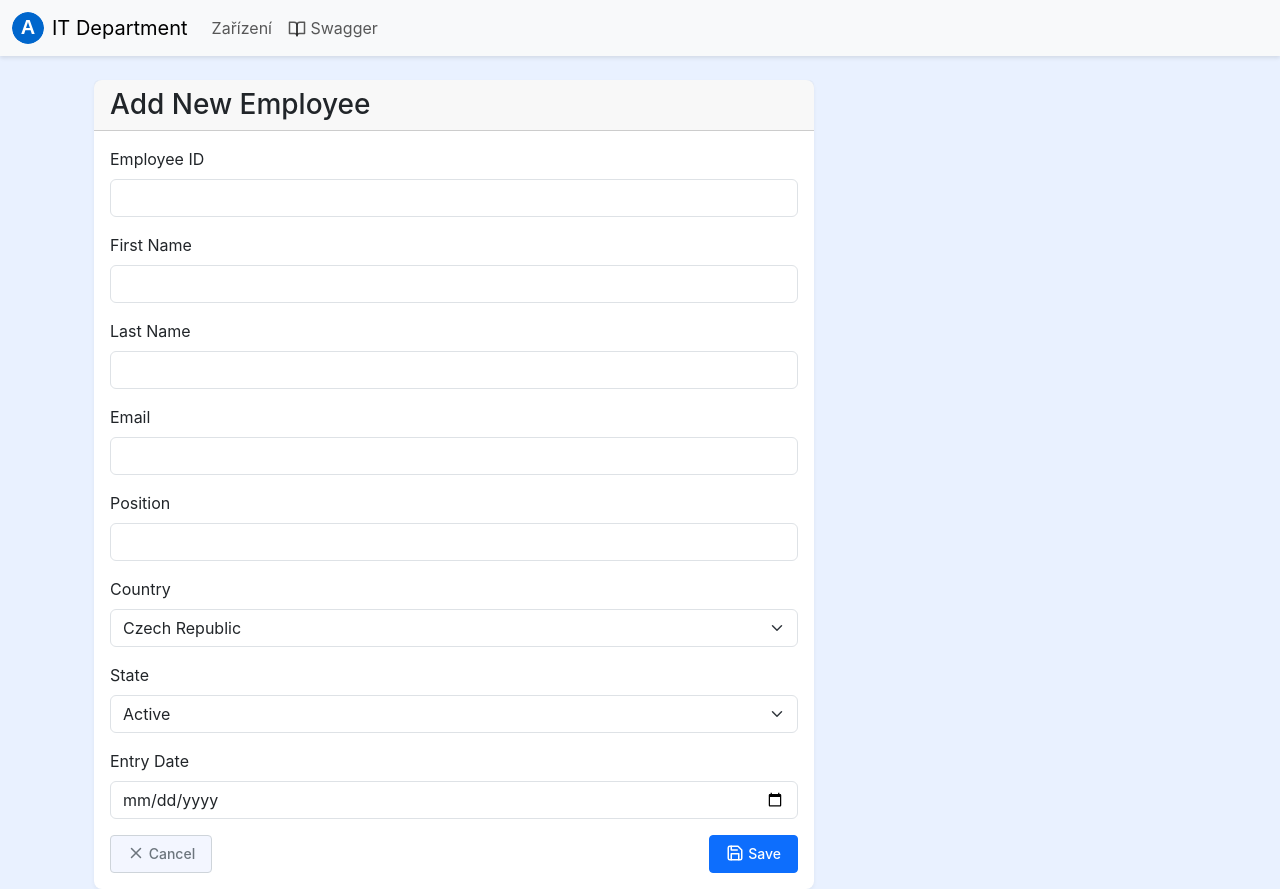
After one commit to JakubStrouhal/mobiledevice, a Flask app: template templates/devices/employee_new.html in a window 1280 px wide. The commit adds this page. Run offline with Flask 3, Linux system fonts and the light colour scheme; the template is opened without the code that fills it: values that come from a table or form of the project are taken from there, others are empty; some libraries are stand-ins or nearby versions.

Commit message:
Agent query: Is the Add Employee button visible and does clicking it open a form for creating new employees?
Add employee management functionality with new form, routes, and templates.

Screenshot: https://storage.googleapis.com/screenshot-production-us-central1/c0324ef8-1d81-410f-872e-da2b9bd29ee8/b70d35dc-7093-436a-ad81-3c523da4e58d.jpg

```diff
--- a/forms.py
+++ b/forms.py
@@ -1,6 +1,6 @@
 from flask_wtf import FlaskForm
 from wtforms import StringField, DecimalField, TextAreaField, SelectField
-from wtforms.validators import DataRequired, ValidationError
+from wtforms.validators import DataRequired, ValidationError, Email
 from models import DeviceMakeEnum, DeviceModelEnum, PhoneStatus, DealerEnum
 from wtforms.fields import DateField
 
@@ -38,3 +38,17 @@ class PhoneForm(FlaskForm):
 
 class AssignmentForm(FlaskForm):
     note = TextAreaField('Note')
+
+class EmployeeForm(FlaskForm):
+    employee_id = StringField('Employee ID', validators=[DataRequired()])
+    first_name = StringField('First Name', validators=[DataRequired()])
+    last_name = StringField('Last Name', validators=[DataRequired()])
+    email = StringField('Email', validators=[DataRequired(), Email()])
+    position = StringField('Position')
+    country = SelectField('Country', choices=[('CZ', 'Czech Republic')], default='CZ')
+    state = SelectField('State', choices=[
+        ('active', 'Active'),
+        ('maternity_leave', 'Maternity Leave'),
+        ('inactive', 'Inactive')
+    ], default='active')
+    entry_date = DateField('Entry Date', format='%Y-%m-%d')
--- /dev/null
+++ b/templates/devices/employee_new.html
@@ -0,0 +1,125 @@
+{% extends "base.html" %}
+
+{% block content %}
+<div class="container">
+    <div class="row">
+        <div class="col-md-8">
+            <div class="card">
+                <div class="card-header">
+                    <h3 class="mb-0">Add New Employee</h3>
+                </div>
+                <div class="card-body">
+                    <form method="POST" class="needs-validation" novalidate>
+                        {{ form.csrf_token }}
+
+                        <div class="mb-3">
+                            <label class="form-label">{{ form.employee_id.label }}</label>
+                            {{ form.employee_id(class="form-control") }}
+                            {% if form.employee_id.errors %}
+                            <div class="invalid-feedback d-block">
+                                {% for error in form.employee_id.errors %}
+                                    {{ error }}
+                                {% endfor %}
+                            </div>
+                            {% endif %}
+                        </div>
+
+                        <div class="mb-3">
+                            <label class="form-label">{{ form.first_name.label }}</label>
+                            {{ form.first_name(class="form-control") }}
+                            {% if form.first_name.errors %}
+                            <div class="invalid-feedback d-block">
+                                {% for error in form.first_name.errors %}
+                                    {{ error }}
+                                {% endfor %}
+                            </div>
+                            {% endif %}
+                        </div>
+
+                        <div class="mb-3">
+                            <label class="form-label">{{ form.last_name.label }}</label>
+                            {{ form.last_name(class="form-control") }}
+                            {% if form.last_name.errors %}
+                            <div class="invalid-feedback d-block">
+                                {% for error in form.last_name.errors %}
+                                    {{ error }}
+                                {% endfor %}
+                            </div>
+                            {% endif %}
+                        </div>
+
+                        <div class="mb-3">
+                            <label class="form-label">{{ form.email.label }}</label>
+                            {{ form.email(class="form-control") }}
+                            {% if form.email.errors %}
+                            <div class="invalid-feedback d-block">
+                                {% for error in form.email.errors %}
+                                    {{ error }}
+                                {% endfor %}
+                            </div>
+                            {% endif %}
+                        </div>
+
+                        <div class="mb-3">
+                            <label class="form-label">{{ form.position.label }}</label>
+                            {{ form.position(class="form-control") }}
+                            {% if form.position.errors %}
+                            <div class="invalid-feedback d-block">
+                                {% for error in form.position.errors %}
+                                    {{ error }}
+                                {% endfor %}
+                            </div>
+                            {% endif %}
+                        </div>
+
+                        <div class="mb-3">
+                            <label class="form-label">{{ form.country.label }}</label>
+                            {{ form.country(class="form-select") }}
+                            {% if form.country.errors %}
+                            <div class="invalid-feedback d-block">
+                                {% for error in form.country.errors %}
+                                    {{ error }}
+                                {% endfor %}
+                            </div>
+                            {% endif %}
+                        </div>
+
+                        <div class="mb-3">
+                            <label class="form-label">{{ form.state.label }}</label>
+                            {{ form.state(class="form-select") }}
+                            {% if form.state.errors %}
+                            <div class="invalid-feedback d-block">
+                                {% for error in form.state.errors %}
+                                    {{ error }}
+                                {% endfor %}
+                            </div>
+                            {% endif %}
+                        </div>
+
+                        <div class="mb-3">
+                            <label class="form-label">{{ form.entry_date.label }}</label>
+                            {{ form.entry_date(class="form-control", type="date") }}
+                            {% if form.entry_date.errors %}
+                            <div class="invalid-feedback d-block">
+                                {% for error in form.entry_date.errors %}
+                                    {{ error }}
+                                {% endfor %}
+                            </div>
+                            {% endif %}
+                        </div>
+
+                        <div class="d-flex justify-content-between">
+                            <a href="{{ url_for('devices.list_devices') }}" class="btn btn-outline-secondary">
+                                <i data-feather="x"></i> Cancel
+                            </a>
+                            <button type="submit" class="btn btn-primary">
+                                <i data-feather="save"></i> Save
+                            </button>
+                        </div>
+                    </form>
+                </div>
+            </div>
+        </div>
+    </div>
+</div>
+{% endblock %}
--- a/templates/devices/list.html
+++ b/templates/devices/list.html
@@ -7,8 +7,8 @@
         <div class="d-flex align-items-center">
             <h2 class="me-4 title-medium">PHONE MOBILES & SIMS</h2>
             <div class="d-flex align-items-center">
-                <a class="btn btn-primary me-3" href="#">
-                    <i data-feather="users" class="me-1"></i> Employees
+                <a class="btn btn-primary me-3" href="{{ url_for('devices.employee_new') }}">
+                    <i data-feather="user-plus" class="me-1"></i> Add Employee
                 </a>
                 <a class="btn btn-outline-secondary me-3" href="#">
                     <i data-feather="smartphone" class="me-1"></i> Mobiles
```
Also changed, not shown: routes/devices.py (+26 -0 lines).
